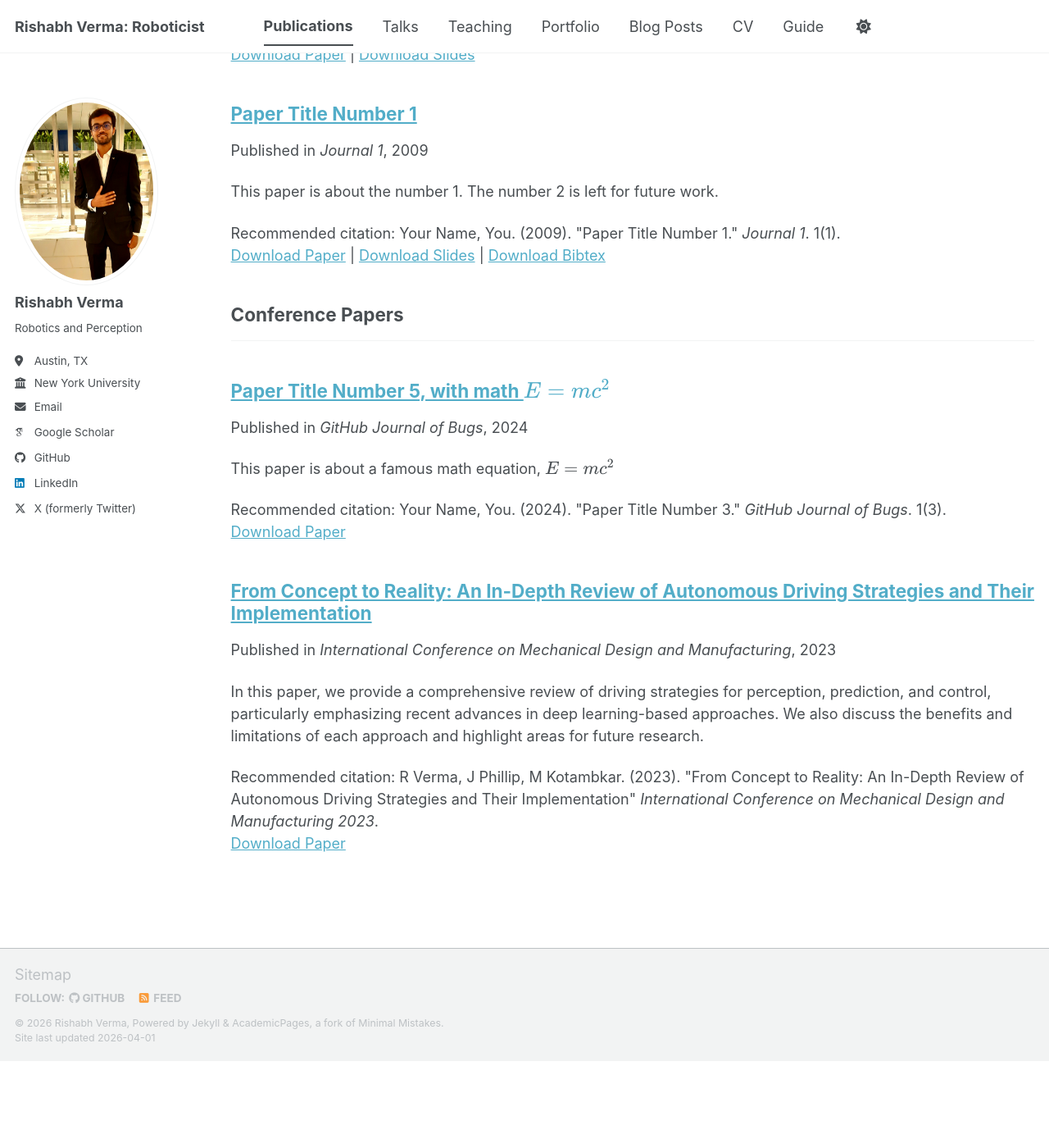
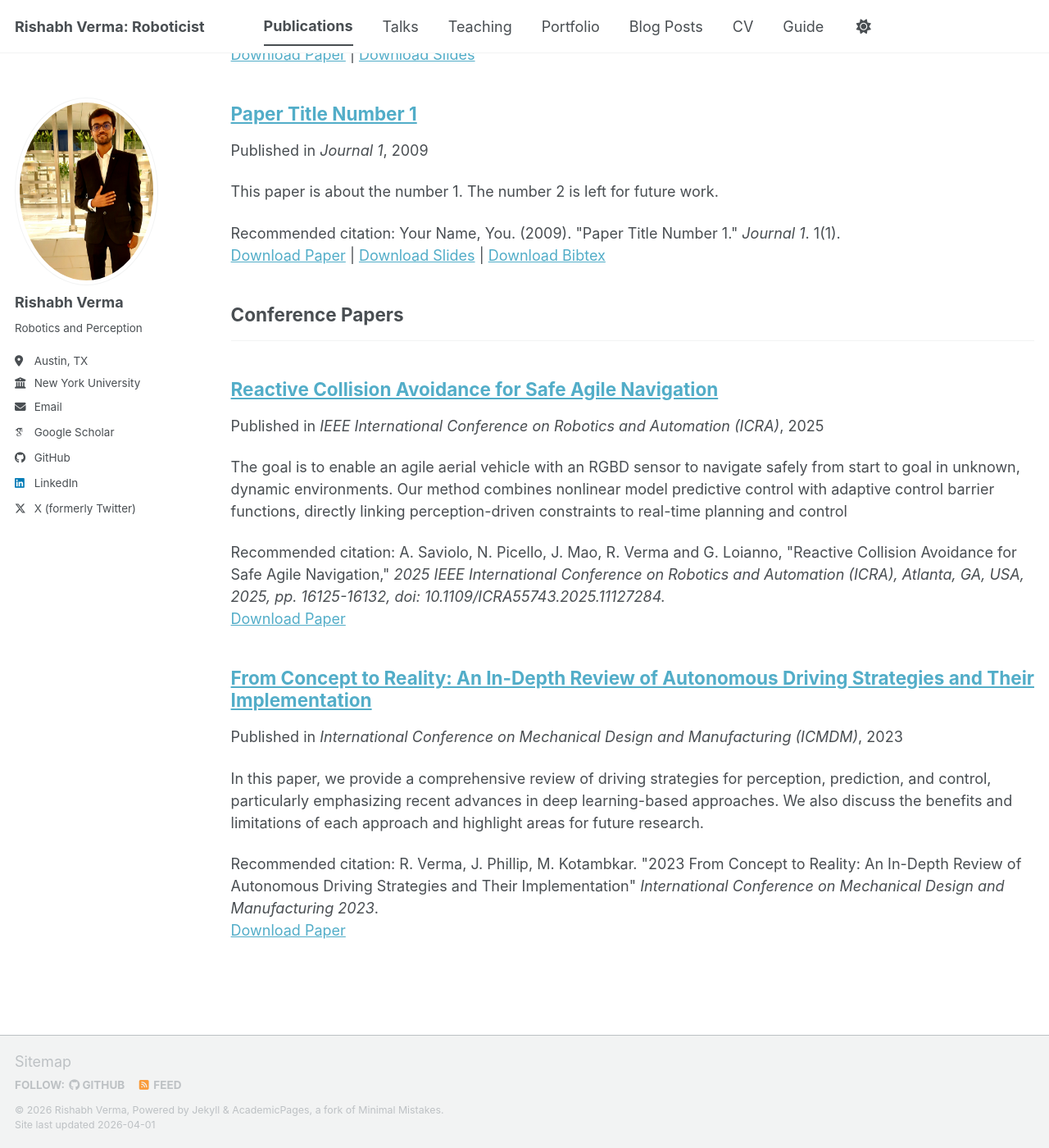
Before and after one commit to RiVer2000/RiVer2000.github.io, a Jekyll site: the page built from _pages/publications.html, in a window 1280 px wide and 1400 px high, scrolled down 671 px. Shown: the whole window at 82% size. Built offline with Jekyll 4.4.1, drawn with Linux system fonts in a browser that asks for light colours; some web fonts are replaced; a script bundle is joined from its source files by our own code; library files that are not in the unit come from our copies; before the commit the page ends 1965 px from its top, so only the background shows below that.

Commit message:
papers done

```diff
--- a/_publications/2025-06-08-paper-title-number-5.md
+++ /dev/null
@@ -1,13 +0,0 @@
----
-title: "Paper Title Number 5, with math $$E=mc^2$$"
-collection: publications
-category: conferences
-permalink: /publication/2024-02-17-paper-title-number-4
-excerpt: 'This paper is about a famous math equation, $$E=mc^2$$'
-date: 2024-02-17
-venue: 'GitHub Journal of Bugs'
-paperurl: 'https://academicpages.github.io/files/paper3.pdf'
-citation: 'Your Name, You. (2024). &quot;Paper Title Number 3.&quot; <i>GitHub Journal of Bugs</i>. 1(3).'
----
-
-Using [MathJax](https://www.mathjax.org/) in the description is supported - $$E=mc^2$$ - however, the use must be mindful that the default delimiters are `$$...$$` and `\\[...\\]` which differs from the `$...$` that is typically expected.
--- a/_publications/ICMDM23.md
+++ b/_publications/ICMDM23.md
@@ -5,9 +5,9 @@ category: conferences
 permalink: _publication/ICMDM23
 excerpt: 'In this paper, we provide a comprehensive review of driving strategies for perception, prediction, and control, particularly emphasizing recent advances in deep learning-based approaches. We also discuss the benefits and limitations of each approach and highlight areas for future research.'
 date: 2023-04-28
-venue: 'International Conference on Mechanical Design and Manufacturing'
+venue: 'International Conference on Mechanical Design and Manufacturing (ICMDM)'
 paperurl: 'https://drive.google.com/file/d/1TVBvaBECiF6E43SfHRzI10mhTe5mCpq9/view?usp=sharing'
-citation: 'R Verma, J Phillip, M Kotambkar. (2023). &quot;From Concept to Reality: An In-Depth Review of Autonomous Driving Strategies and Their Implementation&quot; <i>International Conference on Mechanical Design and Manufacturing 2023</i>.'
+citation: 'R. Verma, J. Phillip, M. Kotambkar. &quot;2023 From Concept to Reality: An In-Depth Review of Autonomous Driving Strategies and Their Implementation&quot; <i>International Conference on Mechanical Design and Manufacturing 2023</i>.'
 ---
 
 The field of autonomous driving has seen significant advancements in recent years, with various strategies and techniques being developed and implemented in real-world scenarios. In this paper, we provide a comprehensive review of driving strategies for perception, prediction, and control, particularly emphasizing recent advances in deep learning-based approaches. We also discuss the benefits and limitations of each approach and highlight areas for future research. Through our analysis, we aim to provide a better understanding of the state-of-the-art in autonomous driving and help guide future research efforts in this exciting field. In addition to discussing the technical aspects of these driving strategies, we also consider the broader implications of their success, including the potential impact on the future of autonomous driving. We conclude with a summary of the major contributions and open challenges in the field, as well as directions for future research.
--- /dev/null
+++ b/_publications/ICRA25.md
@@ -0,0 +1,13 @@
+---
+title: "Reactive Collision Avoidance for Safe Agile Navigation"
+collection: publications
+category: conferences
+permalink: /publication/ICRA25
+excerpt: 'The goal is to enable an agile aerial vehicle with an RGBD sensor to navigate safely from start to goal in unknown, dynamic environments. Our method combines nonlinear model predictive control with adaptive control barrier functions, directly linking perception-driven constraints to real-time planning and control'
+date: 2025-05-20
+venue: 'IEEE International Conference on Robotics and Automation (ICRA)'
+paperurl: 'https://arxiv.org/pdf/2409.11962'
+citation: 'A. Saviolo, N. Picello, J. Mao, R. Verma and G. Loianno, "Reactive Collision Avoidance for Safe Agile Navigation," <i>2025 IEEE International Conference on Robotics and Automation (ICRA), Atlanta, GA, USA, 2025, pp. 16125-16132, doi: 10.1109/ICRA55743.2025.11127284.</i>'
+---
+
+Reactive collision avoidance is essential for agile robots navigating complex and dynamic environments, enabling real-time obstacle response. However, this task is inherently challenging because it requires a tight integration of perception, planning, and control, which traditional methods often handle separately, resulting in compounded errors and delays. This paper introduces a novel approach that unifies these tasks into a single reactive framework using solely onboard sensing and computing. Our method combines nonlinear model predictive control with adaptive control barrier functions, directly linking perception-driven constraints to real-time planning and control. Constraints are determined by using a neural network to refine noisy RGB-D data, enhancing depth accuracy, and selecting points with the minimum time-to-collision to prioritize the most immediate threats. To maintain a balance between safety and agility, a heuristic dynamically adjusts the optimization process, preventing overconstraints in real time. Extensive experiments with an agile quadrotor demonstrate effective collision avoidance across diverse indoor and outdoor environments, without requiring environment-specific tuning or explicit mapping.
```
